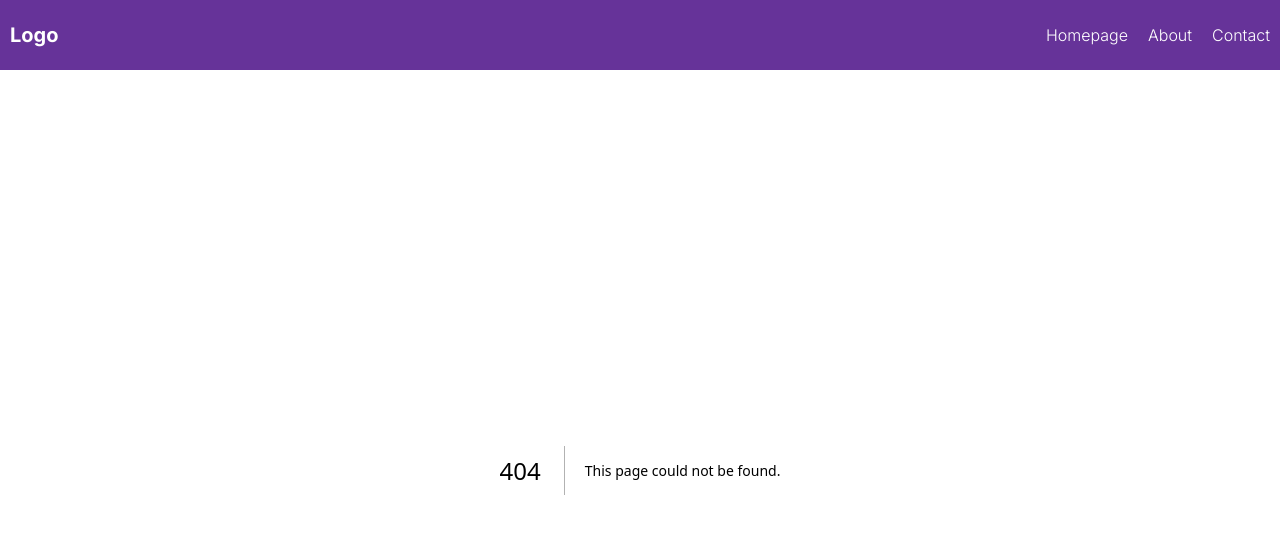
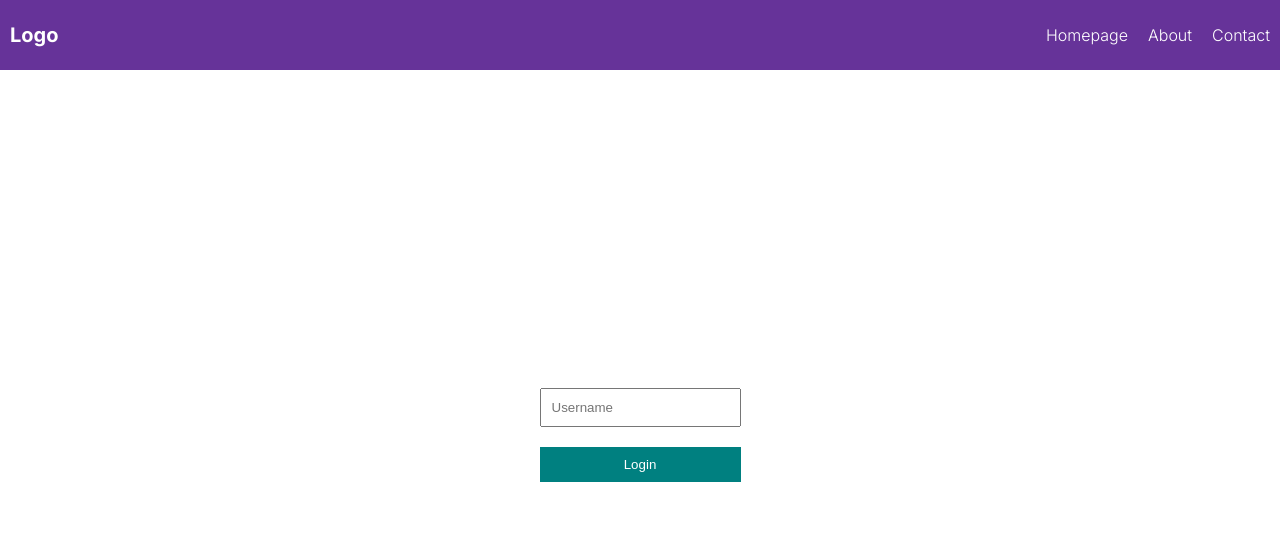
Before and after one commit to cembicakci/ts-basics, a Next.js app: page /4-usestate-example in a window 1280 px wide. Before the commit this address had no page. Shown: the top 534 px of the page. Built offline with nearby package versions, Linux system fonts and the light colour scheme.

Commit message:
react state

```diff
--- /dev/null
+++ b/src/app/4-usestate-example/page.tsx
@@ -0,0 +1,39 @@
+"use client"
+import React, { useState } from "react"
+
+type UserType = {
+    sessionId: number,
+    name: string
+}
+
+const stateExample = () => {
+
+    const [userName, setUserName] = useState('')
+    const [user, setUser] = useState<UserType | null>(null)
+
+    const handleChange = (e: React.ChangeEvent<HTMLInputElement>) => {
+        setUserName(e.target.value)
+    }
+
+    const handleClick = (e: React.MouseEvent<HTMLButtonElement>) => {
+        e.preventDefault()
+        setUser({
+            name: userName,
+            sessionId: Math.random()
+        })
+    }
+
+    return (
+        <div className="useStateExample">
+            {
+                user ? (`${user.name} logged in`) : (
+                    <form>
+                        <input type="text" placeholder="Username" onChange={handleChange} />
+                        <button onClick={handleClick}>Login</button>
+                    </form>
+                )}
+        </div>
+    )
+}
+
+export default stateExample
```
